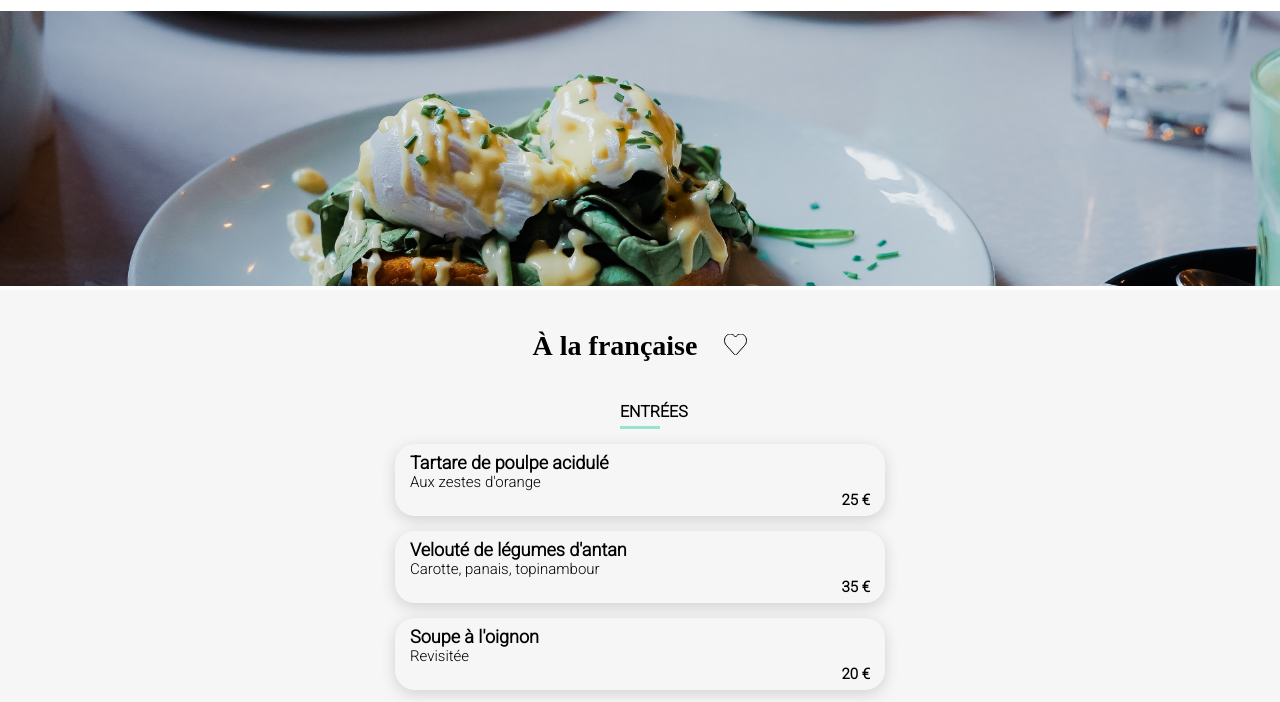
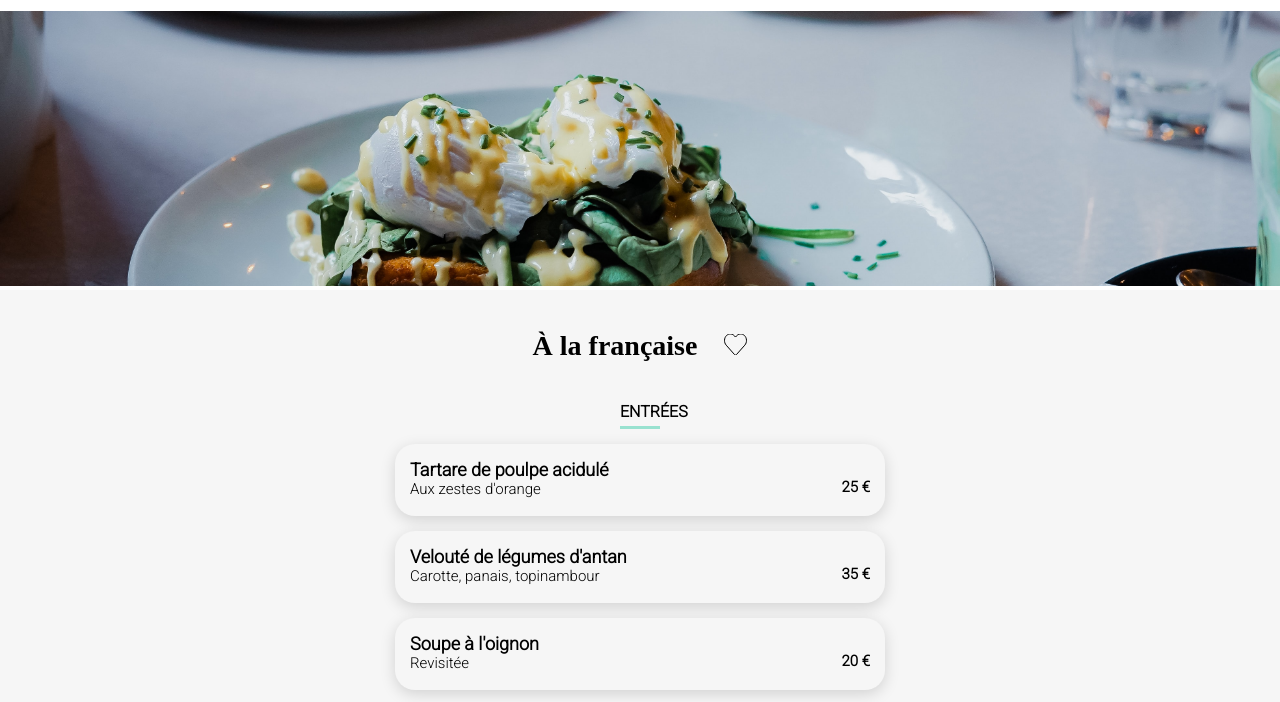
Before and after one commit to Johan-Tnt/Ternant_Johan_n-4_Am-liorez_l-interface_d-un_site_mobile_avec_des_animations_CSS_27_11_2023, a website: page a_la_francaise.html in a window 1280 px wide. Shown: the part 90-792 px from the top of the page. Drawn offline with Linux system fonts and the light colour scheme; files whose address does not match are found by name; a web font is replaced by a local one.

Commit message:
Avancement du code.

```diff
--- a/Sass/components/btn.scss
+++ b/Sass/components/btn.scss
@@ -48,5 +48,6 @@
 .btn_menu {
   text-align: start;
   padding-left: 15px;
+  padding-top: 15px;
 }
 /*Fin du code*/
--- a/Sass/pages/menu.scss
+++ b/Sass/pages/menu.scss
@@ -30,6 +30,8 @@
   display: block;
   text-align: end;
   padding-right: 15px;
+  position: relative;
+  bottom: 20px;
 }
 
 .plate_content {
```
Also changed, not shown: build/style/index.css, 1 other file.
